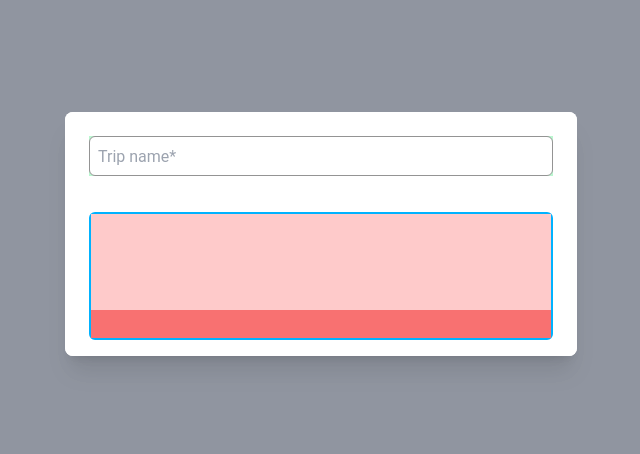
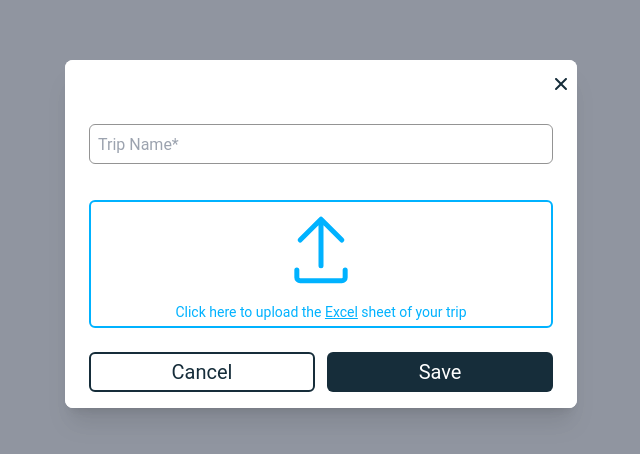
Before and after one commit to nihalmohd/Speedo.frontend, a React (Vite) app: page /Modal in a window 1280 px wide. Shown: the part 166-620 px from the top of the page, without its empty margins (319-959 px from the left). Built offline with nearby package versions, Linux system fonts and the light colour scheme.

Commit message:
Modal is over

```diff
--- a/package.json
+++ b/package.json
@@ -12,6 +12,7 @@
   "dependencies": {
     "react": "^18.3.1",
     "react-dom": "^18.3.1",
+    "react-icons": "^5.3.0",
     "react-router-dom": "^6.26.2"
   },
   "devDependencies": {
--- a/src/assets/Components/Modal/Modal.jsx
+++ b/src/assets/Components/Modal/Modal.jsx
@@ -1,6 +1,10 @@
 import React from 'react'
+import { GoUpload } from "react-icons/go";
+import { IoIosClose } from "react-icons/io";
+import { useNavigate } from 'react-router-dom'
 
 const Modal = () => {
+    const navigate = useNavigate()
     return (
         <div>
             <div class="relative z-10" aria-labelledby="modal-title" role="dialog" aria-modal="true">
@@ -10,15 +14,33 @@ const Modal = () => {
                     <div class="flex min-h-full items-end justify-center p-4 text-center sm:items-center sm:p-0">
 
                         <div class="relative transform overflow-hidden rounded-lg bg-white text-left shadow-xl transition-all sm:my-8 sm:w-full sm:max-w-lg">
-                            <div class="bg-white px-4 pb-4 pt-5 sm:p-6 sm:pb-4">
-                            <div className="w-full h-10 bg-green-200">
-                                <input type="text" className=' w-full h-full border border-[#949494] rounded-md font-roboto text-[16px] pl-2' placeholder='Trip name* ' />
+                            <div class="bg-white  ">
+                            <div className="w-full h-10  flex justify-end items-end ">
+                                 <div className="w-8 h-8 text-[#162D3A] " onClick={()=>{navigate('/Home')}}>
+                                 <IoIosClose className='w-8 h-8' />
+                                 </div>
                                </div>
-                               <div className="w-full h-32 bg-green-200 mt-9 border-2 border-[#00B2FF] rounded-md">
-                                  <div className="w-full h-24 bg-red-200 flex justify-center items-center"></div>
-                                  <div className="w-full h-7 bg-red-400 flex justify-center items-center"></div>
+                               <div className="w-full h-full px-4 pb-4 pt-5 sm:p-6 sm:pb-4">
+                               <div className="w-full h-10 ">
+                                <input type="text" className=' w-full h-full border border-[#949494] rounded-md font-roboto text-[16px] pl-2' placeholder='Trip Name* ' />
+                               </div>
+                               <div className="w-full h-32 b mt-9 border-2 border-[#00B2FF] rounded-md">
+                                  <div className="w-full h-24  flex justify-center items-center">
+                                    <div className="w-20 h-20 ">
+                                    <GoUpload  className='w-20 h-20 text-[#00B2FF]'/>
+                                    </div>
+                                  </div>
+                                  <div className="w-full h-7 flex justify-center items-center">
+                                     <h1 className='font-roboto text-[14px] text-[#00B2FF]'>Click here to upload the <span className='underline cursor-pointer'>Excel</span> sheet of your trip</h1>
+                                  </div>
+                               </div>
+                               <div className="w-full h-16 flex justify-center items-end gap-3">
+                                <button className="w-1/2 h-10  rounded-md font-roboto text-[20px] text-[#162D3A] border-2 border-[#162D3A] hover:bg-[#162D3A]   hover:text-[#ffff] hover:shadow-md"onClick={()=>{navigate('/Home')}}>Cancel</button>
+                                <button className="w-1/2 h-10  bg-[#162D3A] rounded-md font-roboto text-[20px] text-[#FFFFFF] hover:bg-white hover:border-2 hover:border-[#162D3A] hover:text-[#162D3A] hover:shadow-md " onClick={()=>{navigate('/Home')}}>Save</button>
                                </div>
                             </div>
+                               </div>
+
 
                         </div>
                     </div>
--- a/src/assets/Components/pages/Home.jsx
+++ b/src/assets/Components/pages/Home.jsx
@@ -1,7 +1,10 @@
 import React from 'react'
 import Navbar from '../Navbar/Navbar'
+import { useNavigate } from 'react-router-dom'
 
 const Home = () => {
+
+const navigate = useNavigate()
   return (
     <div>
         <Navbar/>
@@ -23,7 +26,7 @@ const Home = () => {
                 </div>
                 <div className="w-full h-24  ">
                     <div className="w-full h-14  flex justify-center">
-                    <button className='w-[186px] h-[52px] bg-[#162D3A] rounded-md text-white'>Upload trip</button>
+                    <button className='w-[186px] h-[52px] bg-[#162D3A] rounded-md text-white' onClick={()=>{navigate("/Modal")}}>Upload trip</button>
                     </div>
                     <div className="w-full h-10  flex justify-center items-center">
                         <h1 className='font-roboto text-[14px] bold-[400] text-[#9C9C9C] '>Upload the  <span className='underline cursor-pointer'>Excel</span> sheet of your trip</h1>
```
Also changed, not shown: 1 other file (tests, documents, lock files or other folders).
